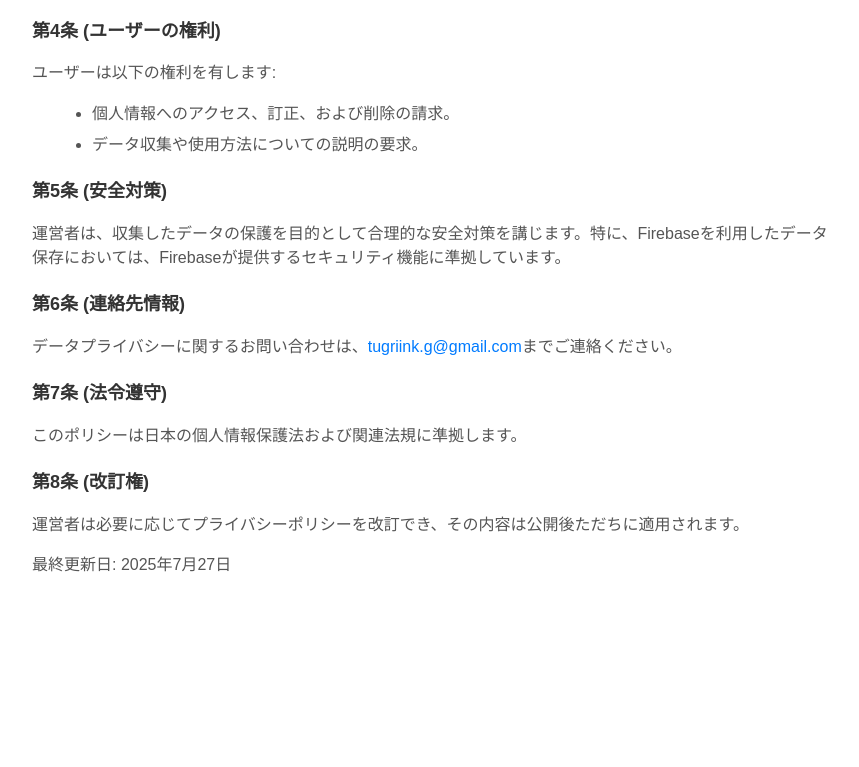
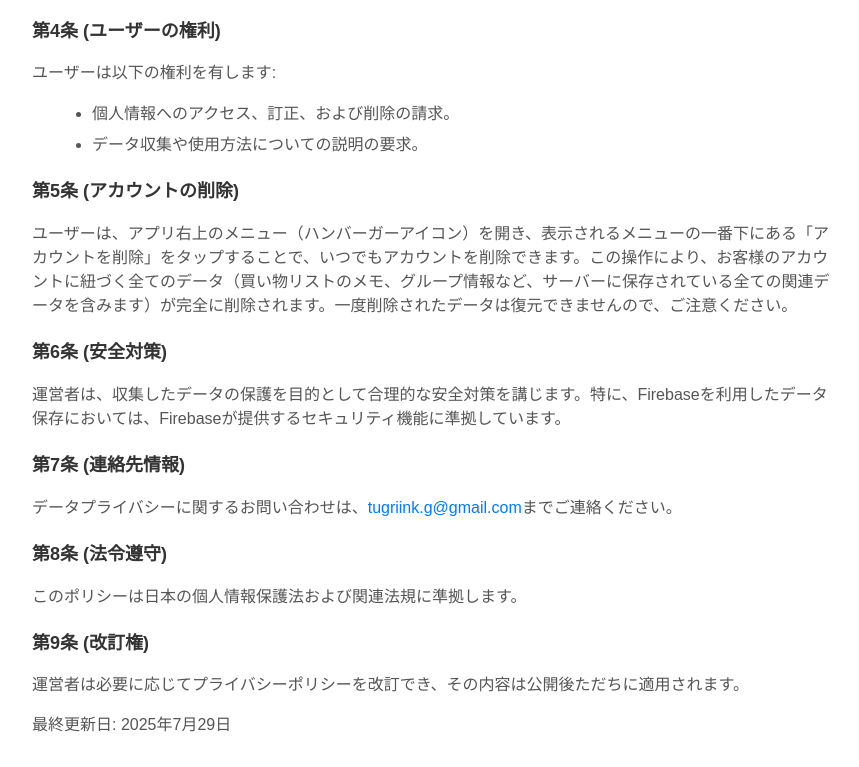
Before and after one commit to ShinjiHatada/tugriink-net, a plain HTML site: page pick_log/legal/terms_and_privacy_ja.html in a window 1280 px wide. Shown: the part 2325-3092 px from the top of the page, without its empty margins (208-1067 px from the left). Before the commit the page ends 2932 px from the top, so only its background shows below. Drawn offline with Linux system fonts and the light colour scheme.

Commit message:
Update terms_and_privacy_ja.html

```diff
--- a/pick_log/legal/terms_and_privacy_ja.html
+++ b/pick_log/legal/terms_and_privacy_ja.html
@@ -185,28 +185,33 @@
     <li>データ収集や使用方法についての説明の要求。</li>
   </ul>
 
-  <h3>第5条 (安全対策)</h3>
+  <h3>第5条 (アカウントの削除)</h3>
+  <p>
+    ユーザーは、アプリ右上のメニュー（ハンバーガーアイコン）を開き、表示されるメニューの一番下にある「アカウントを削除」をタップすることで、いつでもアカウントを削除できます。この操作により、お客様のアカウントに紐づく全てのデータ（買い物リストのメモ、グループ情報など、サーバーに保存されている全ての関連データを含みます）が完全に削除されます。一度削除されたデータは復元できませんので、ご注意ください。
+  </p>
+
+  <h3>第6条 (安全対策)</h3>
   <p>
     運営者は、収集したデータの保護を目的として合理的な安全対策を講じます。特に、Firebaseを利用したデータ保存においては、Firebaseが提供するセキュリティ機能に準拠しています。
   </p>
 
-  <h3>第6条 (連絡先情報)</h3>
+  <h3>第7条 (連絡先情報)</h3>
   <p>
     データプライバシーに関するお問い合わせは、<a href="mailto:tugriink.g@gmail.com">tugriink.g@gmail.com</a>までご連絡ください。
   </p>
 
-  <h3>第7条 (法令遵守)</h3>
+  <h3>第8条 (法令遵守)</h3>
   <p>
     このポリシーは日本の個人情報保護法および関連法規に準拠します。
   </p>
 
-  <h3>第8条 (改訂権)</h3>
+  <h3>第9条 (改訂権)</h3>
   <p>
     運営者は必要に応じてプライバシーポリシーを改訂でき、その内容は公開後ただちに適用されます。
   </p>
 
   <p>
-    最終更新日: 2025年7月27日
+    最終更新日: 2025年7月29日
   </p>
 </body>
 </html>
```
